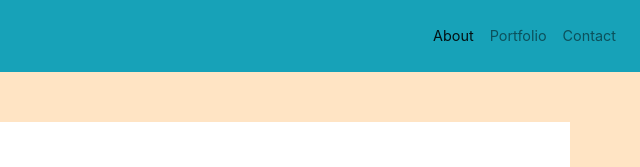
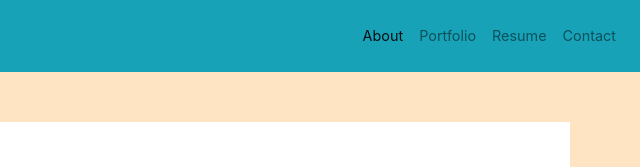
Before and after one commit to agorelik2/alina-portfolio, a plain HTML site: page contact.html in a window 1280 px wide. Shown: the top 167 px of the page, 640-1280 px from the left. Drawn offline with nearby package versions, Linux system fonts and the light colour scheme.

Commit message:
added resume to all the pages

```diff
--- a/contact.html
+++ b/contact.html
@@ -36,6 +36,11 @@
           </li>
           <li class="nav-item">
             <a class="nav-link" href="new_portfolio.html">Portfolio</a>
+          </li>
+          <li class="nav-item">
+            <a class="nav-link" href="assets/Alina_Gorelik_Resume.pdf"
+              >Resume</a
+            >
           </li>
           <li class="nav-item">
             <a class="nav-link" href="contact.html">Contact</a>
```
Also changed, not shown: index.html (+5 -0 lines), new_portfolio.html (+5 -0 lines), 1 other file.
